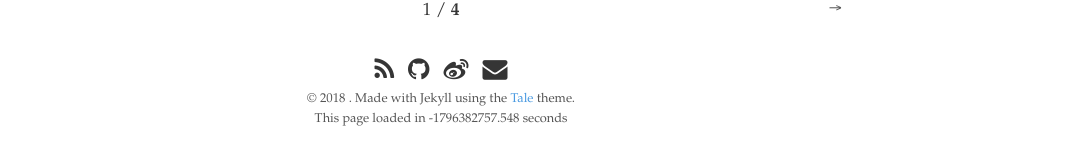
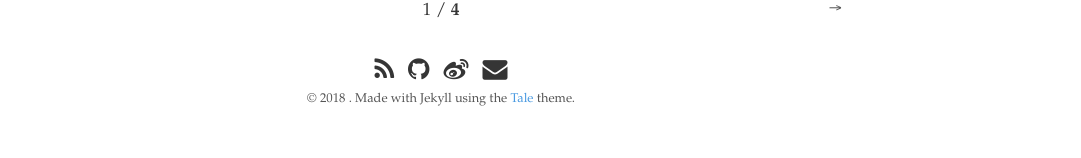
Before and after one commit to tim-gao/Blogs, a Jekyll site: the page built from index.html, in a window 1280 px wide. Shown: the part 1390-1548 px from the top of the page, without its empty margins (199-1280 px from the left). Built offline with Jekyll 4.4.1, drawn with Linux system fonts in a browser that asks for light colours; the list of posts is cut into pages by our own code; comment, search, counter and statistics services are not loaded.

Commit message:
remove site load timing

```diff
--- a/_includes/footer.html
+++ b/_includes/footer.html
@@ -28,20 +28,6 @@
         <time datetime="{{ site.time }}">{{ site.time | date: '%Y' }}</time> {{ site.author.name }}. Made with Jekyll using the
         <a href="https://github.com/chesterhow/tale/">Tale</a> theme.
     </span>
-    <div>
-        <span id="loadTime" style="display: none">This page loaded in 0 seconds</span>
-        <script>
-            window.onload = function(){
-                var t = window.performance && performance.timing;
-                if (!t) {
-                    return;
-                }
-                var _loadTime = (t.loadEventEnd - t.navigationStart) / 1000;
-                document.getElementById('loadTime').innerHTML = 'This page loaded in ' + _loadTime + ' seconds';
-                document.getElementById('loadTime').style.display = 'block';
-            }
-        </script>
-    </div>
 </footer>
 <script type="text/javascript" src="{{site.baseurl}}/src/vender/jquery-2.2.4.min.js"></script>
 <script src="https://cdnjs.cloudflare.com/ajax/libs/jquery.lazyload/1.9.1/jquery.lazyload.min.js"></script>
```
